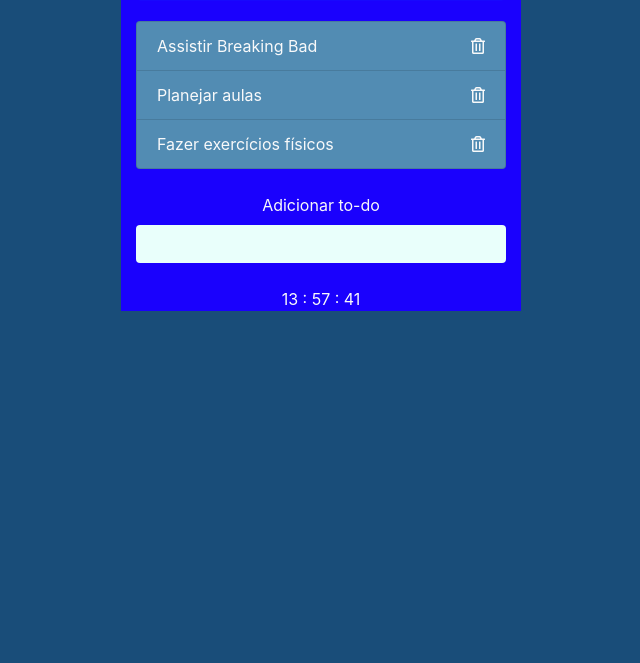
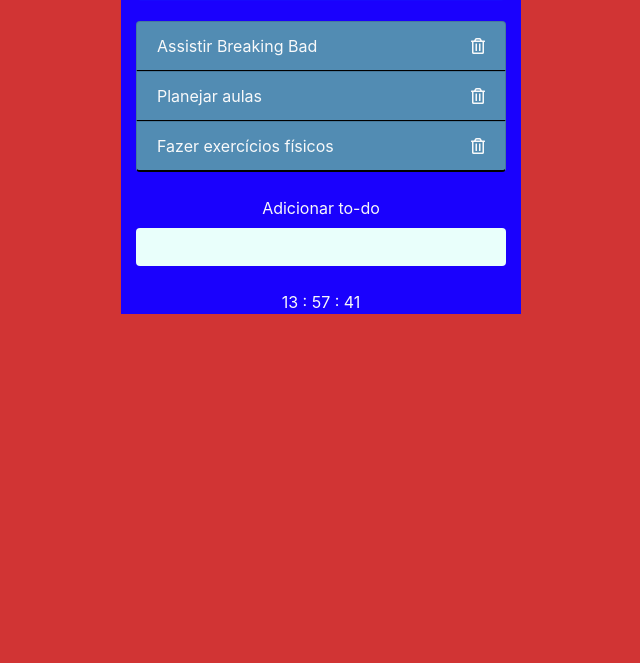
Before and after one commit to carlosdevjs/To-do-List---CJRM, a plain HTML site: page index.html in a window 1280 px wide. Shown: the part 137-800 px from the top of the page, without its empty margins (319-959 px from the left). Drawn offline with nearby package versions, Linux system fonts and the light colour scheme.

Commit message:
Update style.css

```diff
--- a/style.css
+++ b/style.css
@@ -3,7 +3,7 @@
 }
 
 .primary-background {
-  background-color: rgb(25, 77, 121);
+  background-color: #d13434;
 }
 
 .secundary-background {
@@ -37,3 +37,13 @@ input[type=text]:focus {
 .hidden {
   display: none;
 }
+
+.list-group-item {
+  border-bottom: 2px solid #000;
+}
+
+@media (min-width: 768px) {
+  .time {
+    font-size: 2em;
+  }
+}
```
